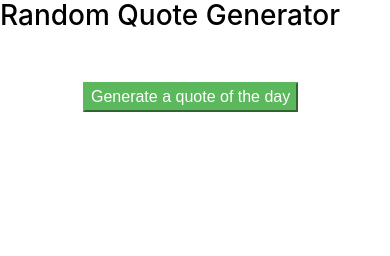
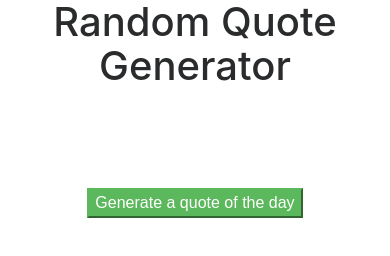
Before and after one commit to hphuyn3d/myWebsite, a plain HTML site: page pages/quote_generator.html in a window 390 px wide. Drawn offline with nearby package versions, Linux system fonts and the light colour scheme.

Commit message:
Fixed quote generator page

```diff
--- a/css/Projects/quoteGen.css
+++ b/css/Projects/quoteGen.css
@@ -1,50 +1,3 @@
-h1{
-    color: white;
+#quotes, button{
+    margin-top: 50px;
 }
-#quoteGen{
-    background-image: url(/images/pages/quote.jpeg);
-    background-size: cover;
-    background-repeat: no-repeat;
-    width: 100vw;
-    height: 100vh;
-}
-
-
-#generateBtn {
-    position: relative;
-    top: 450px;
-    left: 150px;
-}
-
-#quotes {
-    position: fixed;
-    top: 300px;
-    left: 40px;
-    max-width: 400px;
-
-}
-
-@media only screen and (max-width: 400px){
-
-    h1,
-    p{
-       color: black;
-    }
-    h1{
-        font-size: 28px;
-        margin: 0 auto;
-    }
-    #quoteGen{
-        background-image: none;
-    }
-
-    #generateBtn{
-        position: relative;
-        top:51px;
-        left: 68px;
-    }
-    .offset-5{
-        margin: 0 auto;
-    }
-
-}
--- a/pages/quote_generator.html
+++ b/pages/quote_generator.html
@@ -9,12 +9,12 @@
     <link rel="stylesheet" type="text/css" href="/css/Projects/quoteGen.css">
 </head>
 
-<body id="quoteGen">
-    <h1 class="offset-5">Random Quote Generator </h1>
+<body id="quoteGen" class="text-center">
+    <h1>Random Quote Generator </h1>
     <div class="container">
-        <p class="offset-5" id="quotes"></p>
+        <p id="quotes"></p>
 
-        <button class="offset-5 btn-success" id="generateBtn">Generate a quote of the day</button>
+        <button class="btn-success" id="generateBtn">Generate a quote of the day</button>
     </div>
 
     <script src="http://code.jquery.com/jquery-3.2.1.js" integrity="sha256-DZAnKJ/6XZ9si04Hgrsxu/8s717jcIzLy3oi35EouyE=" crossorigin="anonymous"></script>
```
